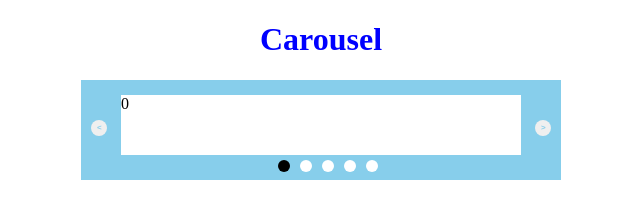
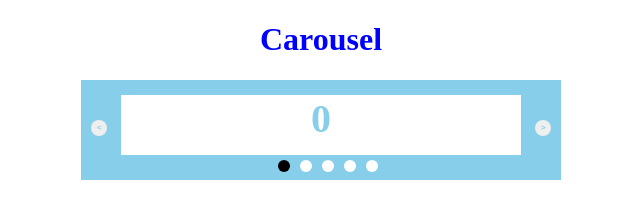
Before and after one commit to yunsung-hodoopapa/carousel, a website built with Parcel: page index.html in a window 1280 px wide. Shown: the full height of the page, 319-959 px from the left. Built offline with nearby package versions, Linux system fonts and the light colour scheme.

Commit message:
fix : image text color

```diff
--- a/src/style.css
+++ b/src/style.css
@@ -40,6 +40,10 @@
   height: 60px;
   background-color: white;
   margin: 15px auto auto;
+  color: skyblue;
+  font-size: 40px;
+  font-weight: 600;
+  text-align: center;
 }
 
 button {
```
